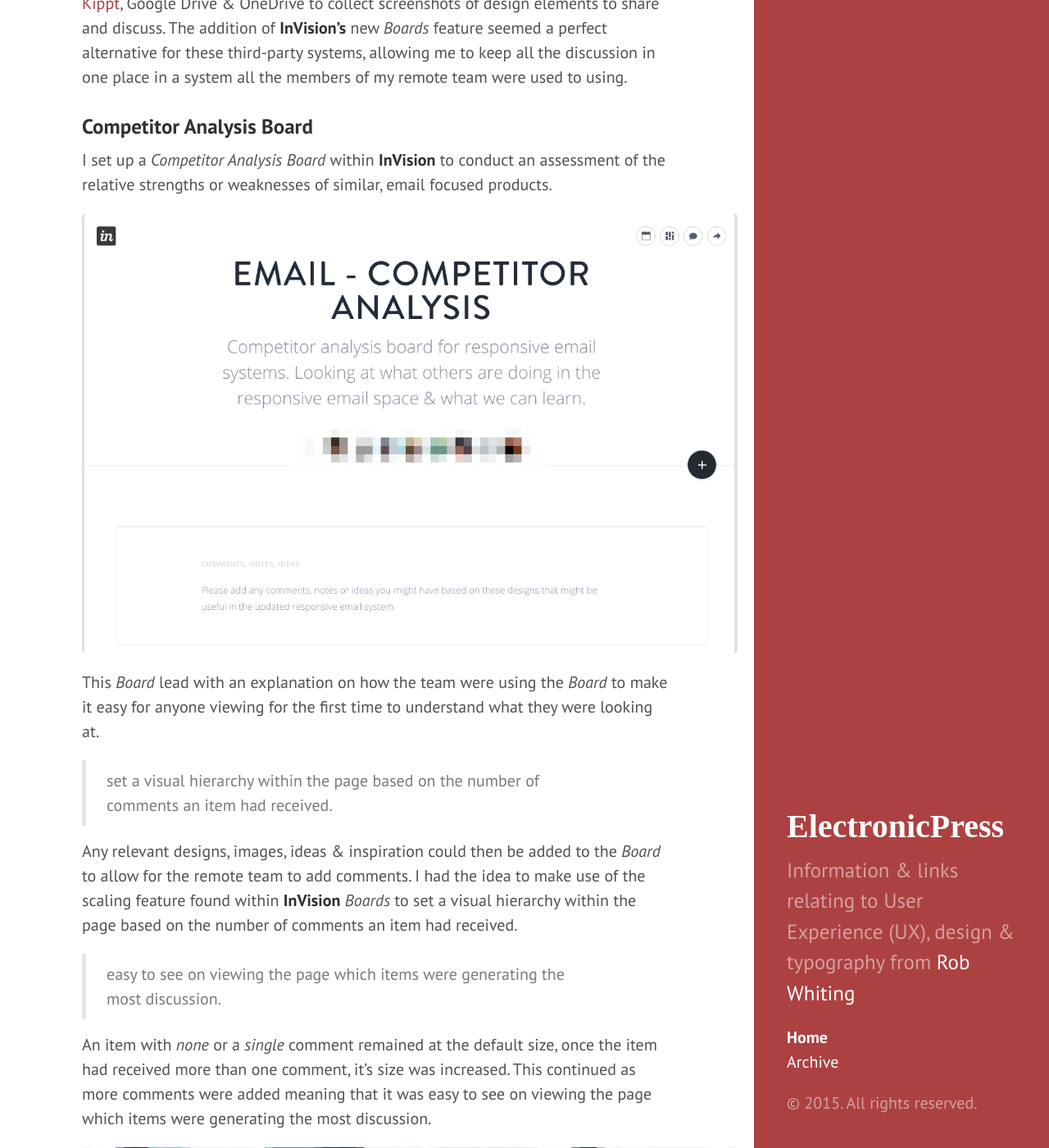
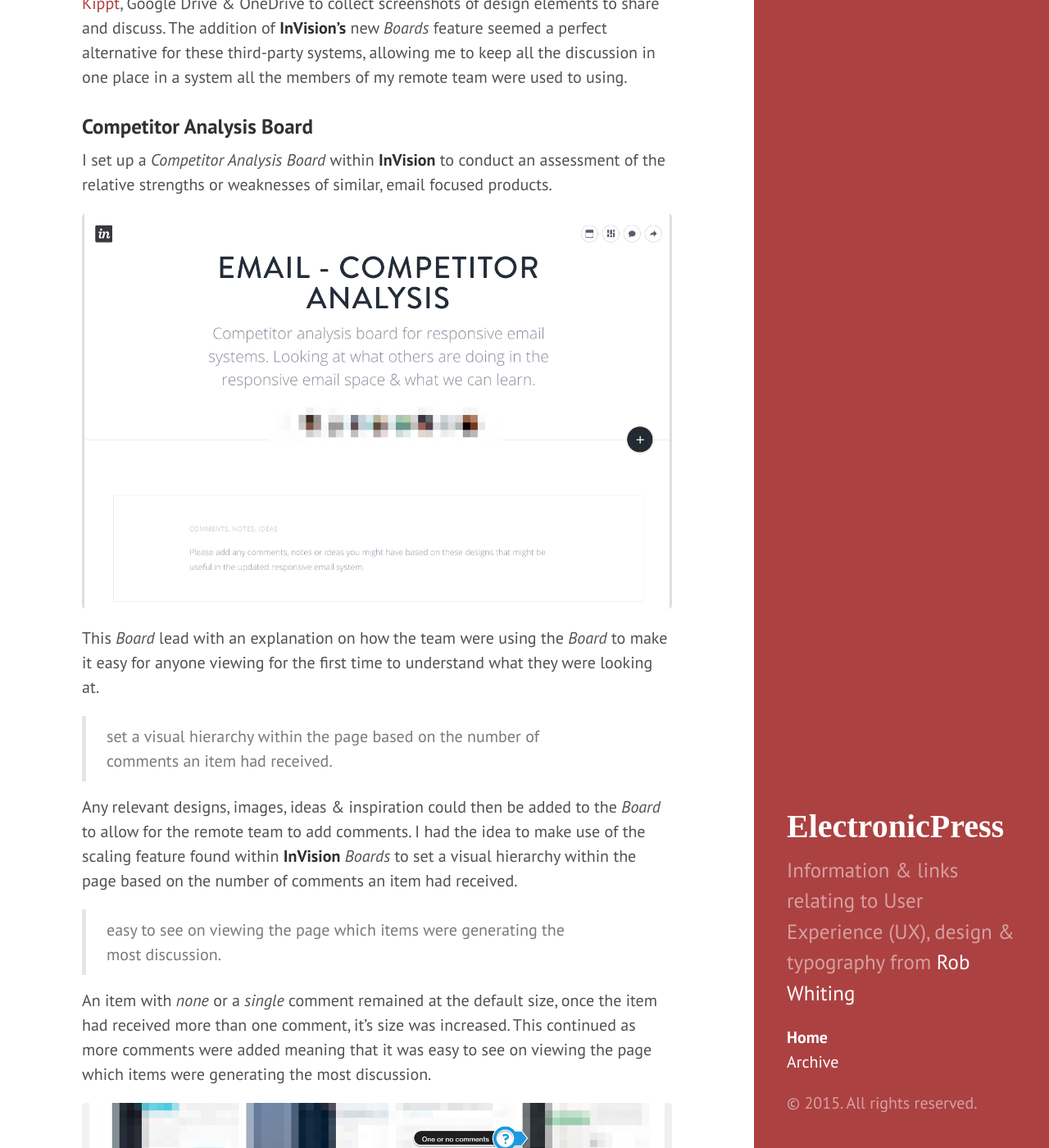
Before and after one commit to whitingx/whitingx.github.io, a Jekyll site: the page built from index.html, in a window 1280 px wide and 1400 px high, scrolled down 865 px. Shown: the whole window at 82% size. Built offline with Jekyll 4.4.1, drawn with Linux system fonts in a browser that asks for light colours; some web fonts are replaced; the list of posts is cut into pages by our own code.

Commit message:
Update hyde.css
image width fix

```diff
--- a/public/css/hyde.css
+++ b/public/css/hyde.css
@@ -257,7 +257,7 @@
  */
 
 .blog-image {
-  max-width: 800px;
+  width: 100%;
 }
 
 .blog-image-caption {
```
